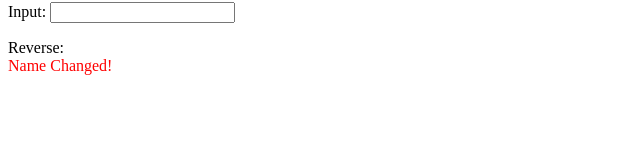
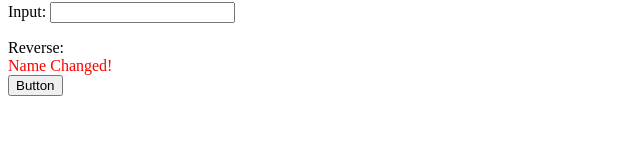
Before and after one commit to Ancientshield/section-21-3-STARTER, a Vue app: page / in a window 1280 px wide. Shown: the part 153-300 px from the top of the page, without its empty margins (0-640 px from the left). Built offline with nearby package versions, Linux system fonts and the light colour scheme.

Commit message:
add a ref template button in Vue

```diff
--- a/src/App.vue
+++ b/src/App.vue
@@ -2,7 +2,7 @@
 	<div>
 		<p>{{ num }}</p>
 		<p>{{ double }}</p>
-		<button @click.prevent="increment">Click Me</button>
+		<button type="button" @click.prevent="increment">Click Me</button>
 		<p>{{ name }}</p>
 		<p>
 			<label>Input: <input type="text" v-model="phrase" /> </label>
@@ -12,6 +12,8 @@
 			<p style="display: inline">{{ reversePhrase }}</p>
 		</label>
 		<app-alert :user="user" />
+
+		<button type="button" ref="btn">Button</button>
 	</div>
 </template>
 
@@ -36,12 +38,20 @@
 			AppAlert,
 		},
 		setup() {
+			// ref 會創建在 setup 之前，若直接賦值會報錯
+			// 故給 null
+			const btn = ref(null);
 			onBeforeMount(() => {
 				console.log('onBeforeMount()');
 			});
 
 			onMounted(() => {
 				console.log('onMounted()');
+				// addEventListener 要在 Vue 實例創建後再掛載
+				// 否則就會回傳 null
+				btn.value.addEventListener('click', () => {
+					console.log('button clicked');
+				});
 			});
 
 			let num = ref(0);
@@ -78,6 +88,7 @@
 				reversePhrase,
 				double,
 				user,
+				btn,
 			};
 		},
 	};
```
